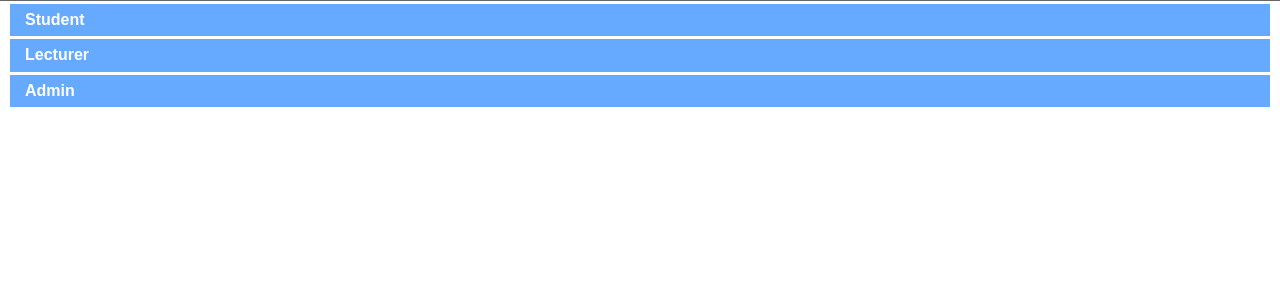
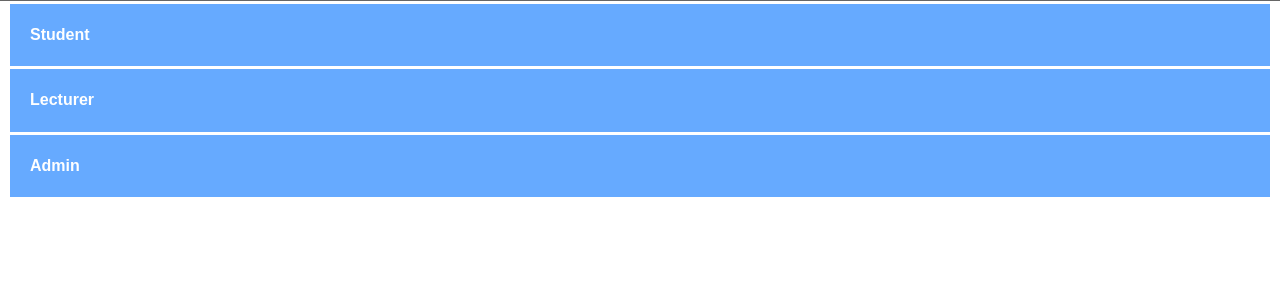
Before and after one commit to dlbrown123/fastback, a Python web app: template templates/index.htm in a window 1280 px wide. Shown: the top 301 px of the page. Run offline with Jinja, Linux system fonts and the light colour scheme; the template is opened without the code that fills it, so the values that code supplies are empty; some libraries are stand-ins or nearby versions.

Commit message:
Style updates

```diff
--- a/static/css/site.css
+++ b/static/css/site.css
@@ -15,6 +15,10 @@ header h1 {
 
 section {
 	clear: both;
+}
+
+section.login a.btn {
+	padding: 20px;
 }
 
 /* The buttons */
--- a/templates/index.htm
+++ b/templates/index.htm
@@ -1,6 +1,6 @@
 {% extends "mobile.htm" %}
 {% block content %}
-	<section>
+	<section class="login">
 		<a class="btn" href="/student">Student</a>
 		<a class="btn" href="/lecturer">Lecturer</a>
 		<a class="btn" href="/admin">Admin</a>
--- a/templates/student/main.htm
+++ b/templates/student/main.htm
@@ -12,7 +12,7 @@
 
 	<section class="the-feed">
 		<h2>
-			<a href="#" id="simple-questions"><i class="icon-cog"></i></a>
+			<a href="#" id="simple-questions"><i class="icon-double-angle-down"></i></a>
 			The Feed
 		</h2>
 	</section>
```
